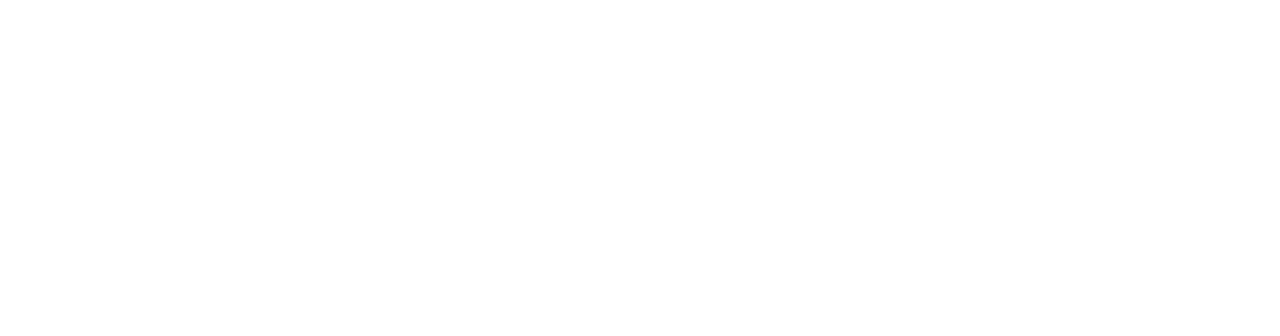
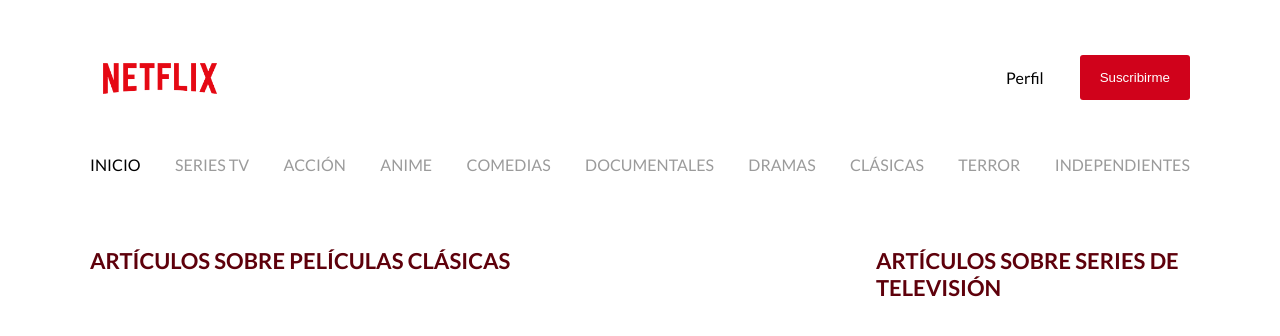
Before and after one commit to NoemiMS/netflixPH, a plain HTML site: page index.html in a window 1280 px wide. Drawn offline with nearby package versions, Linux system fonts and the light colour scheme; files that its build step writes are made by us from their sources.

Commit message:
header & start main content

```diff
--- a/assets/scss/base/base.scss
+++ b/assets/scss/base/base.scss
@@ -5,3 +5,7 @@ html {
 body {
   @include base-font;
 }
+
+* {
+  box-sizing: border-box;
+}
--- /dev/null
+++ b/assets/scss/base/grid.scss
@@ -0,0 +1,44 @@
+
+.wrapper {
+  padding: 0 1.5rem;
+  margin: 0 auto;
+  width:100%;
+  @media only screen and (min-width: 1024px) {
+    padding: 0;
+    width: 96rem;
+  }
+  @media only screen and (min-width: 1280px) {
+    padding: 0;
+    width: 110rem;
+  }
+}
+
+@mixin basic-flex {
+  display: -ms-flexbox;
+  display: -webkit-flex;
+  display: flex;
+}
+
+@mixin justify-between {
+  -webkit-justify-content: space-between;
+  -ms-flex-pack: justify;
+  justify-content: space-between;
+}
+
+@mixin justify-end {
+  -webkit-justify-content: flex-end;
+  -ms-flex-pack: end;
+  justify-content: flex-end;
+}
+
+@mixin align-center {
+  -webkit-align-items: center;
+  -ms-flex-align: center;
+  align-items: center;
+}
+
+.grid-sidebar {
+  display: grid;
+  grid-gap: 1.6rem;
+  grid-template-columns: 70% 30%;
+}
--- a/assets/scss/base/typography.scss
+++ b/assets/scss/base/typography.scss
@@ -15,8 +15,22 @@ $f-secondary: 'Montserrat', sans-serif;
   font-family: $f-secondary;
   color: $c-dark;
 }
+
+@mixin title-sm {
+  font-size: 1.8rem;
+  font-family: $f-secondary;
+  color: $c-dark;
+}
+
 @mixin base-font {
   font-family: $f-base;
   color: $c-grey;
   font-size: 1.6rem;
 }
+
+@mixin title-section {
+  color: $c-secondary;
+  font-size: 2.2rem;
+  font-weight: 700;
+  text-transform: uppercase;
+}
--- a/assets/scss/base/variables.scss
+++ b/assets/scss/base/variables.scss
@@ -2,7 +2,13 @@
 /* Colors */
 
 $c-primary: #d0021b;
-$c-secondary: #d0021b;
+$c-secondary: #5e000b;
 
+$c-white:#fff;
 $c-grey: #9b9b9b;
 $c-dark: #000;
+
+$desktop-hd: 118rem;
+$desktop: 102.4rem;
+$tablet: 76.8rem;
+$mobile: 32rem;
--- /dev/null
+++ b/assets/scss/components/header.scss
@@ -0,0 +1,34 @@
+.nf-header {
+  .wrapper {
+    padding: 3.7rem 0;
+  }
+  &__up {
+    @include basic-flex();
+    @include justify-between();
+  }
+  &__logo {
+    width: 14rem;
+    img {
+      width: 100%;
+    }
+  }
+  &__actions {
+    @include basic-flex;
+    @include align-center();
+    @include justify-end();
+    flex-basis: 30%;
+  }
+
+  &__item {
+    color: $c-dark;
+  }
+  &__button {
+    background-color: $c-primary;
+    padding: 1.5rem 2rem;
+    color: $c-white;
+    border-radius: 3px;
+    border: none;
+    box-shadow: none;
+    margin-left:3.6rem;
+  }
+}
--- /dev/null
+++ b/assets/scss/components/main-menu.scss
@@ -0,0 +1,21 @@
+.nf-main-menu {
+  padding: 3.6rem 0;
+  ul {
+    @include basic-flex;
+    @include align-center();
+    @include justify-between();
+  }
+  &__item {
+    a {
+      text-transform: uppercase;
+      text-decoration: none;
+      color: $c-grey;
+
+    }
+    &--active {
+      a {
+        color: $c-dark;
+      }
+    }
+  }
+}
--- /dev/null
+++ b/assets/scss/components/section.scss
@@ -0,0 +1,5 @@
+.nf-section {
+  &__title {
+    @include title-section();
+  }
+}
--- /dev/null
+++ b/assets/scss/components/sign.scss
@@ -0,0 +1,3 @@
+.nf-sign {
+
+}
--- a/assets/scss/style.scss
+++ b/assets/scss/style.scss
@@ -1,4 +1,14 @@
+/* Base styles */
+
 @import 'base/reset';
 @import 'base/variables';
 @import 'base/typography';
 @import 'base/base';
+@import 'base/grid.scss';
+
+/* Components */
+
+@import 'components/header';
+@import 'components/main-menu';
+@import 'components/section';
+@import 'components/sign';
--- a/index.html
+++ b/index.html
@@ -6,9 +6,70 @@
           content="width=device-width, user-scalable=no, initial-scale=1.0, maximum-scale=1.0, minimum-scale=1.0">
     <meta http-equiv="X-UA-Compatible" content="ie=edge">
     <title>Netflix</title>
-    <link rel="stylesheet" href="css/style.css">
+
+    <link rel="icon" href="assets/imgs/nficon2016.ico" type="image/x-icon" />
+    <link rel="stylesheet" href="assets/css/style.css">
 </head>
 <body>
-
+    <header class="nf-header">
+        <div class="wrapper">
+            <div class="nf-header__up">
+                <h1 class="nf-header__logo">
+                    <img src="assets/imgs/logo-sm.png" alt="Netflix Logo">
+                </h1>
+                <ul class="nf-header__actions">
+                    <li class="nf-header__item">Perfil</li>
+                    <li class="nf-header__item">
+                        <button  class="nf-header__button" role="button" aria-pressed="false">Suscribirme</button>
+                    </li>
+                </ul>
+            </div>
+            <nav class="nf-main-menu">
+                <ul>
+                    <li class="nf-main-menu__item nf-main-menu__item--active">
+                        <a href="#">Inicio</a>
+                    </li>
+                    <li class="nf-main-menu__item">
+                        <a href="#">Series TV</a>
+                    </li>
+                    <li class="nf-main-menu__item">
+                        <a href="#">Acción</a>
+                    </li>
+                    <li class="nf-main-menu__item">
+                        <a href="#">Anime</a>
+                    </li>
+                    <li class="nf-main-menu__item">
+                        <a href="#">Comedias</a>
+                    </li>
+                    <li class="nf-main-menu__item">
+                        <a href="#">Documentales</a>
+                    </li>
+                    <li class="nf-main-menu__item">
+                        <a href="#">Dramas</a>
+                    </li>
+                    <li class="nf-main-menu__item">
+                        <a href="#">Clásicas</a>
+                    </li>
+                    <li class="nf-main-menu__item">
+                        <a href="#">Terror</a>
+                    </li>
+                    <li class="nf-main-menu__item">
+                        <a href="#">Independientes</a>
+                    </li>
+                </ul>
+            </nav>
+        </div>
+    </header>
+    <main>
+        <section class="nf-section grid-sidebar wrapper">
+            <div class="nf-grid-sidebar__body">
+                <h2 class="nf-section__title">Artículos sobre películas clásicas</h2>
+            </div>
+            <div class="nf-grid-sidebar__sidebar">
+                <h2 class="nf-section__title">Artículos sobre series de televisión</h2>
+            </div>
+        </section>
+    </main>
+    <footer></footer>
 </body>
 </html>
```
Also changed, not shown: assets/css/style.css (added), assets/imgs/Logo_Netflix.png (added), assets/imgs/logo-sm.png (added), assets/imgs/nficon2016.ico (added).
